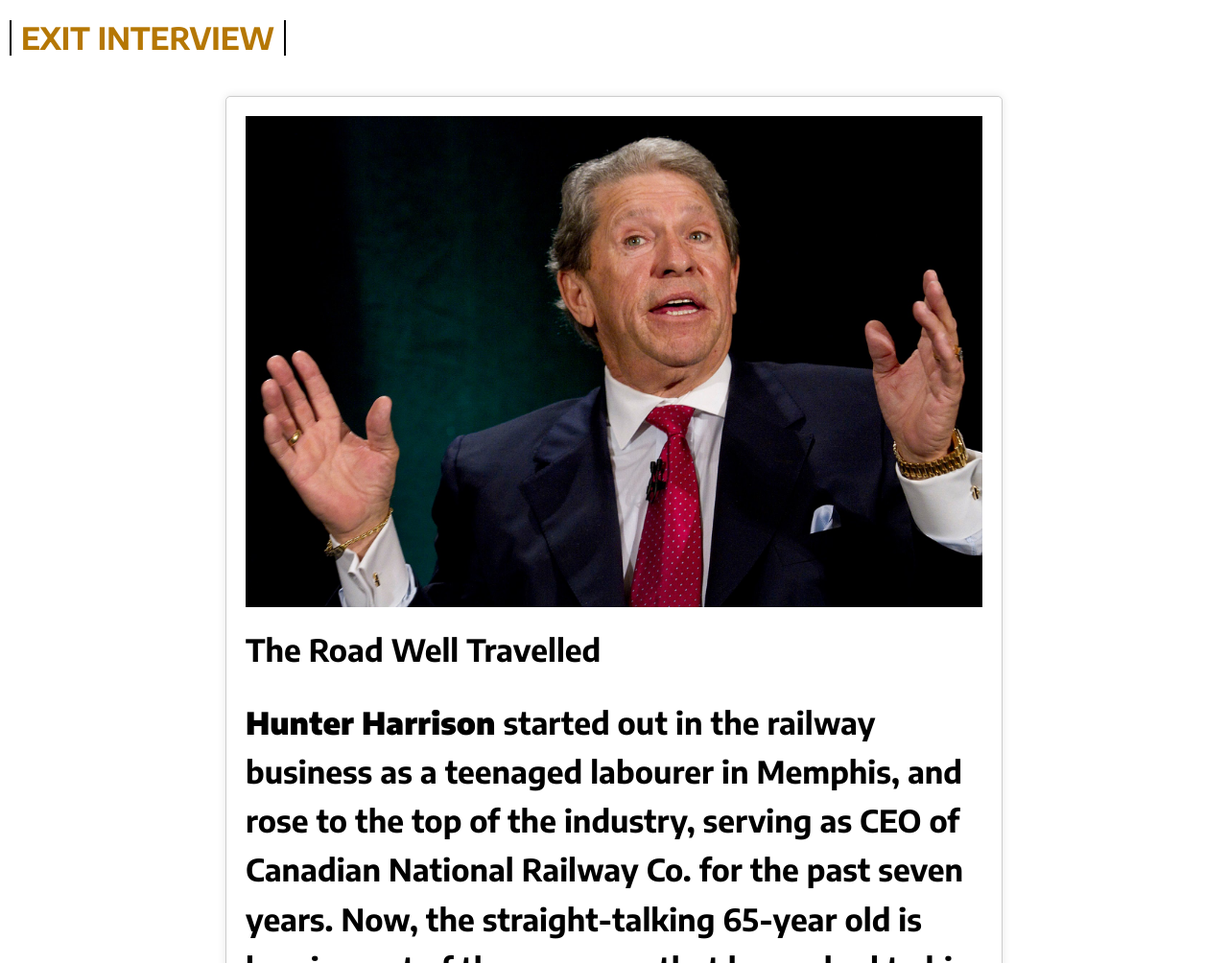
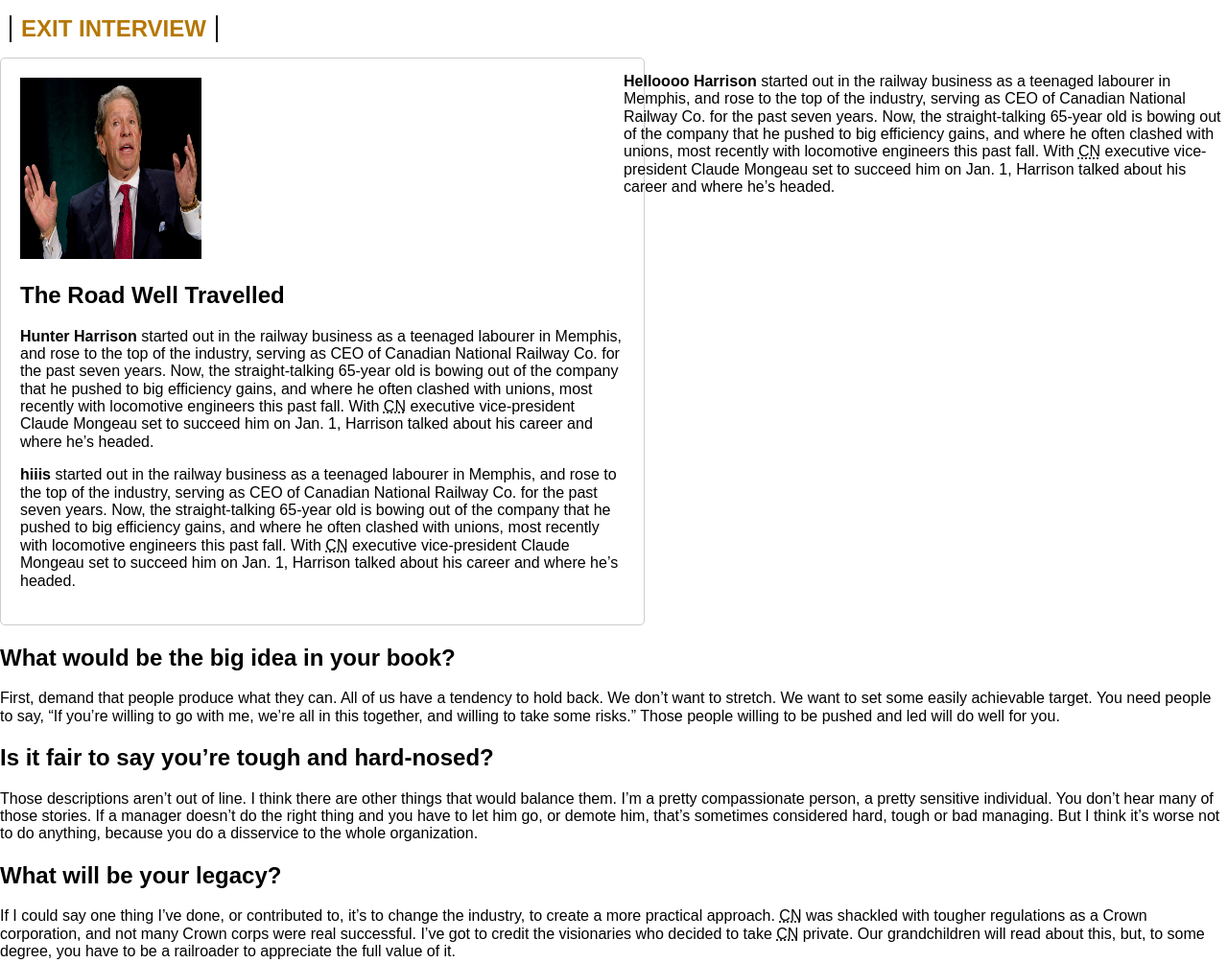
Before and after one commit to spiritualsquad/Emulating_a_Print_Layout, a plain HTML site: page index.html in a window 1280 px wide. Shown: the top 1004 px of the page at 96% size. Drawn offline with Linux system fonts and the light colour scheme; a web font is replaced by a local one.

Commit message:
initial layout

```diff
--- a/index.html
+++ b/index.html
@@ -13,30 +13,46 @@
 			<h1>Exit Interview</h1>
 		</header>
 		<main>
+			<div class="div-container">
 				<article>
-                <img src="image.jpg" alt="Hunter Harrison">
-				<h2>The Road Well Travelled</h2>
-				<p><strong>Hunter Harrison</strong> started out in the railway business as a teenaged labourer in Memphis, and rose to the top of the industry, serving as CEO of Canadian National Railway Co. for the past seven years. Now, the straight-talking 65-year old is bowing out of the company that he pushed to big efficiency gains, and where he often clashed with unions, most recently with locomotive engineers this past fall. With <abbr title="Canadian National">CN</abbr> executive vice-president Claude Mongeau set to succeed him on Jan. 1, Harrison talked about his career and where he’s headed.</p>
-				<h2>Are you going to put your feet up?</h2>
-				<p>For a little while. The worst thing some people do is try to plan retirement too much. You need a little time to reflect on what you want to do. My family is in the horse business, so I’m going to get more involved in that. And I might write a book or two on leadership. I might consult or sit on a board, but I’m not going to be a professional director. After Sarbanes-Oxley and some of the other legislation, I get worried that boards are more concerned with optics then the bottom line. That takes the fun out of it.</p>
+					<img class="image" src="image.jpg" alt="Hunter Harrison">
+
+
+
+
+					<div class="grid-item"><h2>The Road Well Travelled</h2>
+						<p><strong>Hunter Harrison</strong> started out in the railway business as a teenaged labourer in Memphis, and rose to the top of the industry, serving as CEO of Canadian National Railway Co. for the past seven years. Now, the straight-talking 65-year old is bowing out of the company that he pushed to big efficiency gains, and where he often clashed with unions, most recently with locomotive engineers this past fall. With <abbr title="Canadian National">CN</abbr> executive vice-president Claude Mongeau set to succeed him on Jan. 1, Harrison talked about his career and where he’s headed.</p></div>
+						<p><strong>hiiis</strong> started out in the railway business as a teenaged labourer in Memphis, and rose to the top of the industry, serving as CEO of Canadian National Railway Co. for the past seven years. Now, the straight-talking 65-year old is bowing out of the company that he pushed to big efficiency gains, and where he often clashed with unions, most recently with locomotive engineers this past fall. With <abbr title="Canadian National">CN</abbr> executive vice-president Claude Mongeau set to succeed him on Jan. 1, Harrison talked about his career and where he’s headed.</p></div>
+						<p><strong>Helloooo Harrison</strong> started out in the railway business as a teenaged labourer in Memphis, and rose to the top of the industry, serving as CEO of Canadian National Railway Co. for the past seven years. Now, the straight-talking 65-year old is bowing out of the company that he pushed to big efficiency gains, and where he often clashed with unions, most recently with locomotive engineers this past fall. With <abbr title="Canadian National">CN</abbr> executive vice-president Claude Mongeau set to succeed him on Jan. 1, Harrison talked about his career and where he’s
+							headed.</p></div>
+
+					<div class="second">
+
+					</div>
+					<div class="third">
 						<h2>What would be the big idea in your book?</h2>
 						<p>First, demand that people produce what they can. All of us have a tendency to hold back. We don’t want to stretch. We want to set some easily achievable target. You need people to say, <q>If you’re willing to go with me, we’re all in this together, and willing to take some risks.</q> Those people willing to be pushed and led will do well for you.</p>
+					</div>
 					<h2>Is it fair to say you’re tough and hard-nosed?</h2>
 					<p>Those descriptions aren’t out of line. I think there are other things that would balance them. I’m a pretty compassionate person, a pretty sensitive individual. You don’t hear many of those stories. If a manager doesn’t do the right thing and you have to let him go, or demote him, that’s sometimes considered hard, tough or bad managing. But I think it’s worse not to do anything, because you do a disservice to the whole organization.</p>
 					<h2>What will be your legacy?</h2>
-				<p>If I could say one thing I’ve done, or contributed to, it’s to change the indusrty, to create a more practical approach. <abbr title="Canadian National">CN</abbr> was shackled with tougher regulations as a Crown corporation, and not many Crown corps were real successful. I’ve got to credit the visionaries who decided to take <abbr title="Canadian National">CN</abbr> private. Our grandchildren will read about this, but, to some degree, you have to be a railroader to appreciate the full value of it.</p>
+					<p>If I could say one thing I’ve done, or contributed to, it’s to change the industry, to create a more practical approach. <abbr title="Canadian National">CN</abbr> was shackled with tougher regulations as a Crown corporation, and not many Crown corps were real successful. I’ve got to credit the visionaries who decided to take <abbr title="Canadian National">CN</abbr> private. Our grandchildren will read about this, but, to some degree, you have to be a railroader to appreciate the full value of it.</p>
 					<h2>What was your darkest moment at <abbr title="Canadian National">CN</abbr>?</h2>
-				<p>There’s a couple I can’t talk about. Then there was the work stoppage with the United Transportation Union in 2007. I still haven’t been able to convince them that a change in the collective agreement that’s been in effect for 100 years-plus would be the right thing for us and them. It would mean going from mileage to hourly compensation, and chanmging work rules. But sometimes you need to learn to get slapped upside your face to learn you’re not as great a miracle worker as you think. I thought I could convince everybody, with my charm and charisma, that <q>this is absolutely the right thing to do, trust me.</q> It didn’t happen.</p>
+					<p>There’s a couple I can’t talk about. Then there was the work stoppage with the United Transportation Union in 2007. I still haven’t been able to convince them that a change in the collective agreement that’s been in effect for 100 years-plus would be the right thing for us and them. It would mean going from mileage to hourly compensation, and changing work rules. But sometimes you need to learn to get slapped upside your face to learn you’re not as great a miracle worker as you think. I thought I could convince everybody, with my charm and charisma, that <q>this is absolutely the right thing to do, trust me.</q> It didn’t happen.</p>
 					<h2>Do you ever go back to Memphis?</h2>
 					<p>Yes, I still have family there. But I remember the old Memphis. When I was growing up, we lived about two or three miles south of Graceland. My parents would give me $2 when I was 10 and let me take my five-year-old sister on the bus downtown. We’d go to a movie and to the Krystal restaurant for a hamburger, French fries and a Coke. Today, you couldn’t even walk on the sidewalk.</p>
 					<h2>What Happened?</h2>
 					<p>It’s the flight from downtown. It’s something we in the south haven’t dealt with very well since the Civil Rights Act. It’s still going on, but maybe one day. You don’t pass a law and change people’s viewpoints and attitudes. To some degree, it’s a scar on me internally. I was there when Martin Luther King was killed, and it was terrible. It wasn’t only the fear, but the mental scars on people. It’s shocking, as you grow up, to be taught one thing about certain leadership, then somebody says we had this thing all wrong for 100 years. So Memphis has a love-hate kind of deal with me. I started out in East Memphis and finished on the other side of town. After 46 years in the business, the company named the [Memphis] rail yard after me. That’s kind of a miracle.</p>
 					<p>–Gordon Pitts</p>
 				</article>
+			</div>
 		</main>
 		<footer>
 			<p><small><em>64</em> <time datetime="2010-01">January 2010</time> Report On Business</small></p>
 		</footer>
+	</div>
+
+		</footer>
 	</div><!-- end #container -->
 </body>
 </html>
--- a/style.css
+++ b/style.css
@@ -1,57 +1,51 @@
-@import url('https://fonts.googleapis.com/css2?family=Encode+Sans:wght@100..900&family=Ojuju:wght@200..800&display=swap');
 * {
   font-family: 'Encode Sans', sans-serif;
 }
+
 h1 {
-    border-left: 2px solid black; /* Border on the left side */
-    border-right: 2px solid black; /* Border on the right side */
+  border-left: 2px solid black;
+  border-right: 2px solid black;
   padding-left: 10px;
   padding-right: 10px;
   margin-left: 10px;
-    display: inline-block; /* or display: inline; */
+  display: inline-block;
   text-transform: uppercase;
+  font-weight: bold;
+  font-size: 1.5rem;
   color: rgb(181, 119, 4);
 }
+
 main {
-    display: flex;
-    justify-content: center;
+  display: grid;
+  grid-template-columns: repeat(2, 1fr);
+  gap: 20px;
+  width: 100%;
+}
+
+.articles-container {
+  display: grid;
+  grid-template-columns: repeat(1, 1fr);
+  gap: 20px;
+}
+
+.article-wrapper {
+  width: 100%;
 }
 
 article {
-    width: 60%; /* Adjust width as needed */
-    margin: 20px;
+  width: 100%;
   padding: 20px;
   border: 1px solid #ccc;
   border-radius: 5px;
-    background-color: #fff;
-    box-shadow: 0 0 10px rgba(0, 0, 0, 0.1);
+}
+.first{
+  width: 5cm;
 }
 
-article img {
-    max-width: 100%;
-    height: auto;
-    display: block;
-    margin-bottom: 15px;
+.second{
+  width:5cm
 }
-
-article h2 {
-    font-size: 1.5em;
-    margin-bottom: 10px;
+.image{
+  height: 5cm;
+  width: 5cm;
 }
-
-article p {
-    line-height: 1.6;
-    margin-bottom: 15px;
-}
-
-article p:last-child {
-    margin-bottom: 0;
-}
-
-/* Style first h2 and p as a heading */
-article > h2:first-of-type,
-article > p:first-of-type {
-    font-size: 2em;
-    font-weight: bold;
-    margin-bottom: 20px;
-}
```
Lines whose indentation alone changed are shown as unchanged.
